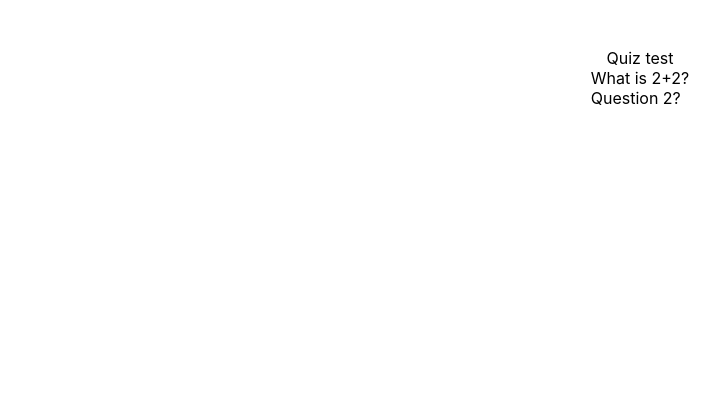
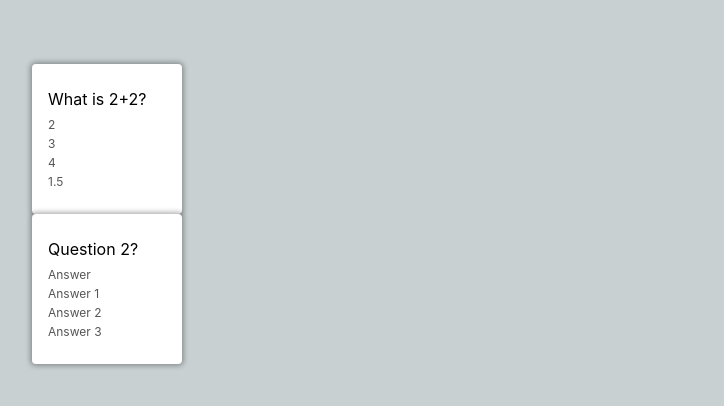
Before and after one commit to jbuyu/questions, a React (Create React App) app: page / in a window 1280 px wide. Shown: the top 406 px of the page, without its empty margins (0-724 px from the left). Built offline with nearby package versions, Linux system fonts and the light colour scheme.

Commit message:
completes card set up

```diff
--- a/src/App.css
+++ b/src/App.css
@@ -1,53 +1,60 @@
-*{
-  margin:0;
-  padding:0;
-  box-sizing:border-box;
+body{
+  background-color:#C8D0D2;
 }
-.main{
-  display:flex;
-  flex-direction:column;
-  justify-content:center;
-  align-items:center;
-  padding: 3em;
+.card-grid{
+  margin-top: 2em;
+  padding: 2em;
 }
-.poke{
-  margin:2em;
-}
-.singlePokemon{
-  margin:1em;
-}
-/* .input{
-  border:none;
-  border-radius:8px;
-  font-size:1rem;
-  height:2rem;
-  margin-left:0.5em;
-  margin-right:0.5em;
-  padding:0.6em;
 
 
-} */
-button{
-  padding:0.6em;
-  margin-left:0.5em;
-  margin-right:0.5em;
-  background: #635bff;
-  color:white;
-  border-radius:8px;
+.card{
+  display: flex;
+  justify-content: center;
+  align-items: center;
+  position: relative;
+  border-radius: .25rem;
+  box-shadow: 0 0 5px 2px rgba(0, 0, 0, .3);
+  background-color: white;
+  transform-style: preserve-3d;
+  transition: 150ms;
   cursor: pointer;
-  border:none;
-  outline:none;
+  transform: perspective(1000px) rotateY(var(--rotate-y, 0)) translateY(var(--translate-y, 0));
+  height:150px;
+  width:150px;
+}
+
+.card:hover {
+  --translate-y:-2px;
+  box-shadow: 0 0 5px 2px rgba(0,0,0, .5)
+}
+
+.card .front {
+  left:0;
+}
+.card.flip{
+  --rotate-y: 180deg;
+}
+.card .front,
+.card .back{
+  position:absolute;
+  padding:1rem;
+  backface-visibility: hidden;
+}
+
+.card .back{
+  transform: rotateY(180deg)
+}
+/* flashcard */
+.flashcard-options {
+  margin-top: .5rem;
 
 }
-button:hover{
-  background:#0A2540;
+.flashcard-option{
+  margin-top: .25rem;
+  color: #555;
+  font-size: .75rem;
 }
-.poke-search{
-  display:flex;
-  flex:row;
-  justify-content:center;
-  align-items:center;
+
+.flashcard-option:first-child{
+  margin-top:0px;
 }
-.search-box{
-  width:60px;
-}
--- a/src/App.js
+++ b/src/App.js
@@ -7,7 +7,6 @@
   const [flashCards, setFlashCards] = useState(SAMPLE_FLASHCARDS)
   return (
     <div className="main">
-      <header>Quiz test</header>
       <FlashCardList flashCards={flashCards}/>
     </div>
   );
--- a/src/Flash/FlashCard.js
+++ b/src/Flash/FlashCard.js
@@ -1,9 +1,25 @@
-import React from 'react'
+import React, { useState } from "react";
 
-export default function FlashCard({question, answer, options}) {
-    return (
-        <div>
-            {question}
+export default function FlashCard({ question, answer, options }) {
+  const [flip, setFlip] = useState(false);
+  return (
+    <div
+      className={`card ${flip ? "flip" : ""}`}
+      onClick={() => {
+        setFlip(!flip);
+      }}
+    >
+      <div className="front">
+        {question}
+        <div className="flashcard-options">
+          {options.map((option) => (
+            <div className="flashcard-option">{option}</div>
+          ))}
         </div>
-    )
+      </div>
+      <div className="back">
+          {answer}
+      </div>
+    </div>
+  );
 }
--- a/src/Flash/FlashCardList.js
+++ b/src/Flash/FlashCardList.js
@@ -3,7 +3,7 @@
 
 export default function FlashCardList({flashCards}) {
     return (
-       <div>
+       <div className="card-grid">
            {flashCards &&  flashCards.map(card=>(
                <FlashCard key={card.id} {...card} />
 
```
